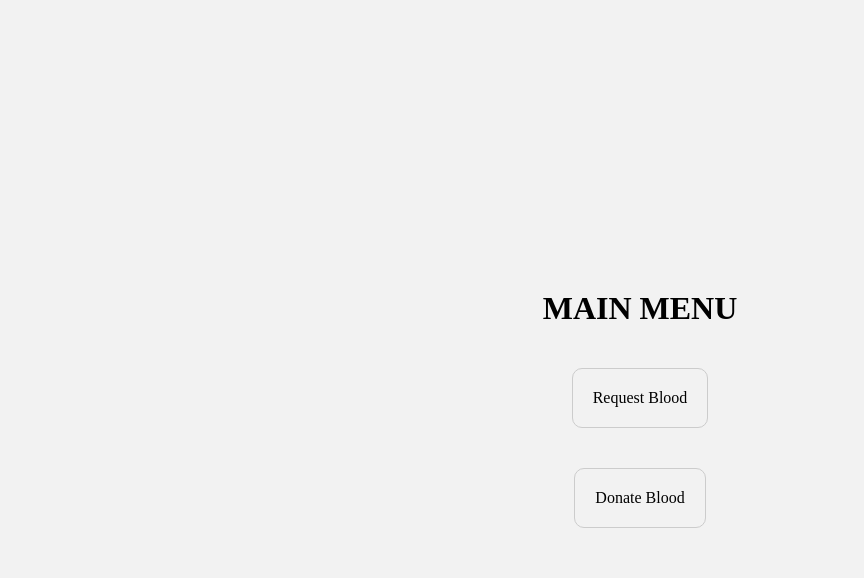
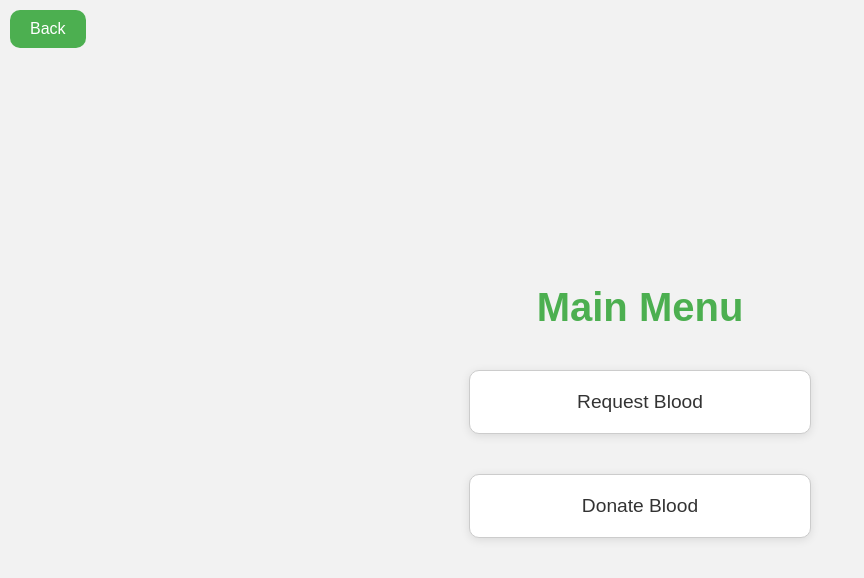
Before and after one commit to royshivaay305/blood-atm, a plain HTML site: page main_menu.html in a window 1280 px wide. Shown: the whole page, without its empty margins (0-864 px from the left). Drawn offline with Linux system fonts and the light colour scheme.

Commit message:
Update main_menu.html

```diff
--- a/main_menu.html
+++ b/main_menu.html
@@ -5,7 +5,10 @@
     <style>
         body {
             background-color: #f2f2f2;
+            font-family: Arial, sans-serif;
+            color: #333;
         }
+
         .menu {
             width: 100%;
             height: 100vh;
@@ -14,12 +17,46 @@
             align-items: center;
             justify-content: center;
         }
+
+        h1 {
+            font-size: 2.5em;
+            margin-bottom: 20px;
+            color: #4CAF50;
+        }
+
         .menu-item {
             margin: 20px;
             padding: 20px;
             border: 1px solid #ccc;
             border-radius: 10px;
+            background-color: #fff;
+            box-shadow: 0 2px 10px rgba(0, 0, 0, 0.1);
             cursor: pointer;
+            width: 300px;
+            text-align: center;
+            font-size: 1.2em;
+            transition: background-color 0.3s;
+        }
+
+        .menu-item:hover {
+            background-color: #e7f3e7;
+        }
+
+        .back-button {
+            position: absolute;
+            top: 10px;
+            left: 10px;
+            background-color: #4CAF50;
+            color: #fff;
+            padding: 10px 20px;
+            border: none;
+            border-radius: 10px;
+            cursor: pointer;
+            font-size: 16px;
+        }
+
+        .back-button:hover {
+            background-color: #3e8e41;
         }
     </style>
     <script src="https://www.gstatic.com/firebasejs/8.6.1/firebase.js"></script>
@@ -37,8 +74,9 @@
     </script>
 </head>
 <body>
+    <button class="back-button" onclick="location.href='index.html'">Back</button>
     <div class="menu">
-		<h1>MAIN MENU</h1>
+        <h1>Main Menu</h1>
         <div class="menu-item" onclick="location.href='request_blood.html'">Request Blood</div>
         <div class="menu-item" onclick="location.href='donate_blood.html'">Donate Blood</div>
     </div>
```
Lines whose indentation alone changed are shown as unchanged.
